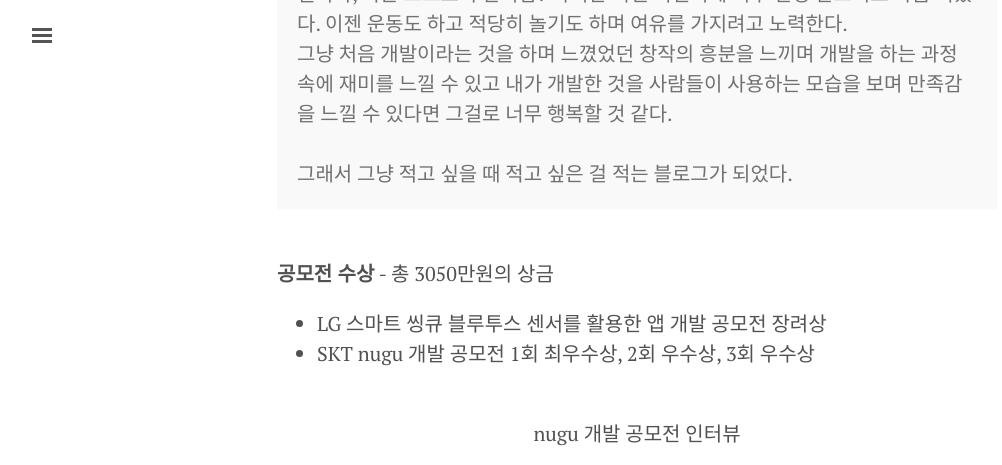
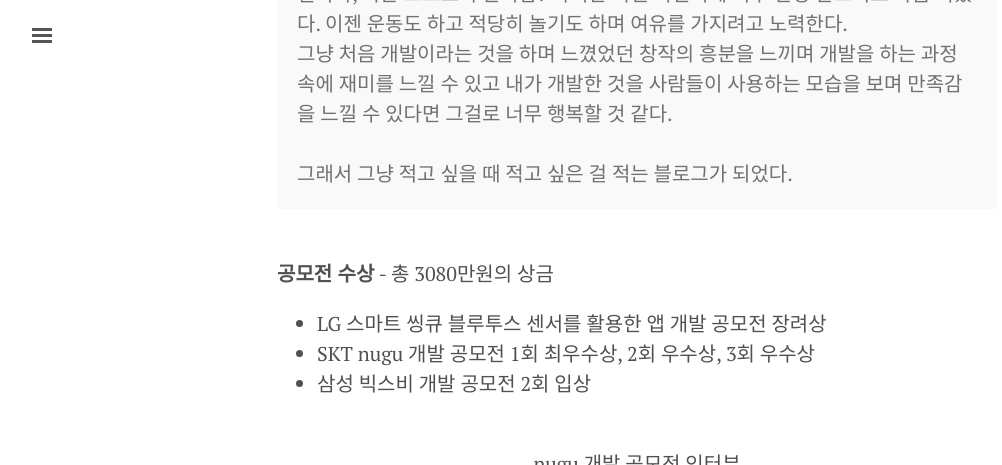
Before and after one commit to kiminseob/kiminseob.github.io, a Jekyll site: the page built from about.md, in a window 1280 px wide and 900 px high, scrolled down 533 px, cut to the strip 0-465 px from the top of the window. Shown: the whole strip, without its empty margins (3-1005 px from the left). Built offline with Jekyll 4.4.1, drawn with Linux system fonts in a browser that asks for light colours.

Commit message:
Modify about

```diff
--- a/about.md
+++ b/about.md
@@ -13,12 +13,13 @@ title : 소개
 그래서 그냥 적고 싶을 때 적고 싶은 걸 적는 블로그가 되었다.
 </p>
 <br>
-<b>공모전 수상</b> - 총 3050만원의 상금<br>
+<b>공모전 수상</b> - 총 3080만원의 상금<br>
 - LG 스마트 씽큐 블루투스 센서를 활용한 앱 개발 공모전 장려상 <br>
-- SKT nugu 개발 공모전 1회 최우수상, 2회 우수상, 3회 우수상<br><br>
+- SKT nugu 개발 공모전 1회 최우수상, 2회 우수상, 3회 우수상<br>
+- 삼성 빅스비 개발 공모전 2회 입상<br><br>
 <p align="middle">nugu 개발 공모전 인터뷰</p>
 <p align="middle">
-<iframe width="430" height="260" src="https://www.youtube.com/embed/BJPQihWuj9E" frameborder="0" allow="accelerometer; autoplay; encrypted-media; gyroscope; picture-in-picture" allowfullscreen></iframe></p><br>
+<iframe width="400" height="240" src="https://www.youtube.com/embed/BJPQihWuj9E" frameborder="0" allow="accelerometer; autoplay; encrypted-media; gyroscope; picture-in-picture" allowfullscreen></iframe></p><br>
 
 <b>재밌게 했던 작업들</b> - 장고,스프링,노드,뷰 등의 프레임워크<br>
 - 대외활동을 하며 만들었던 텔레그램 방 알람 봇<br>
```
Also changed, not shown: 2 other files.
